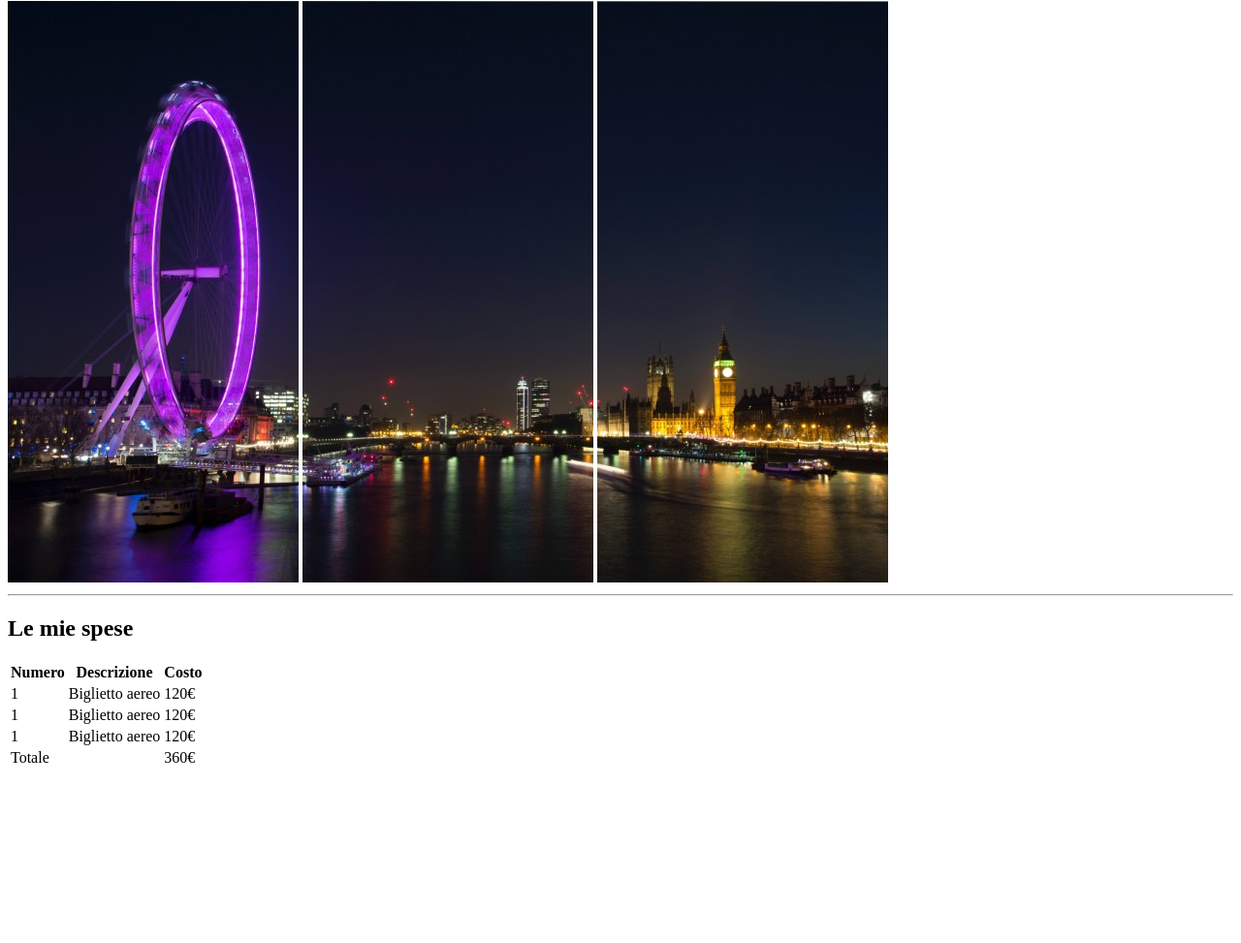
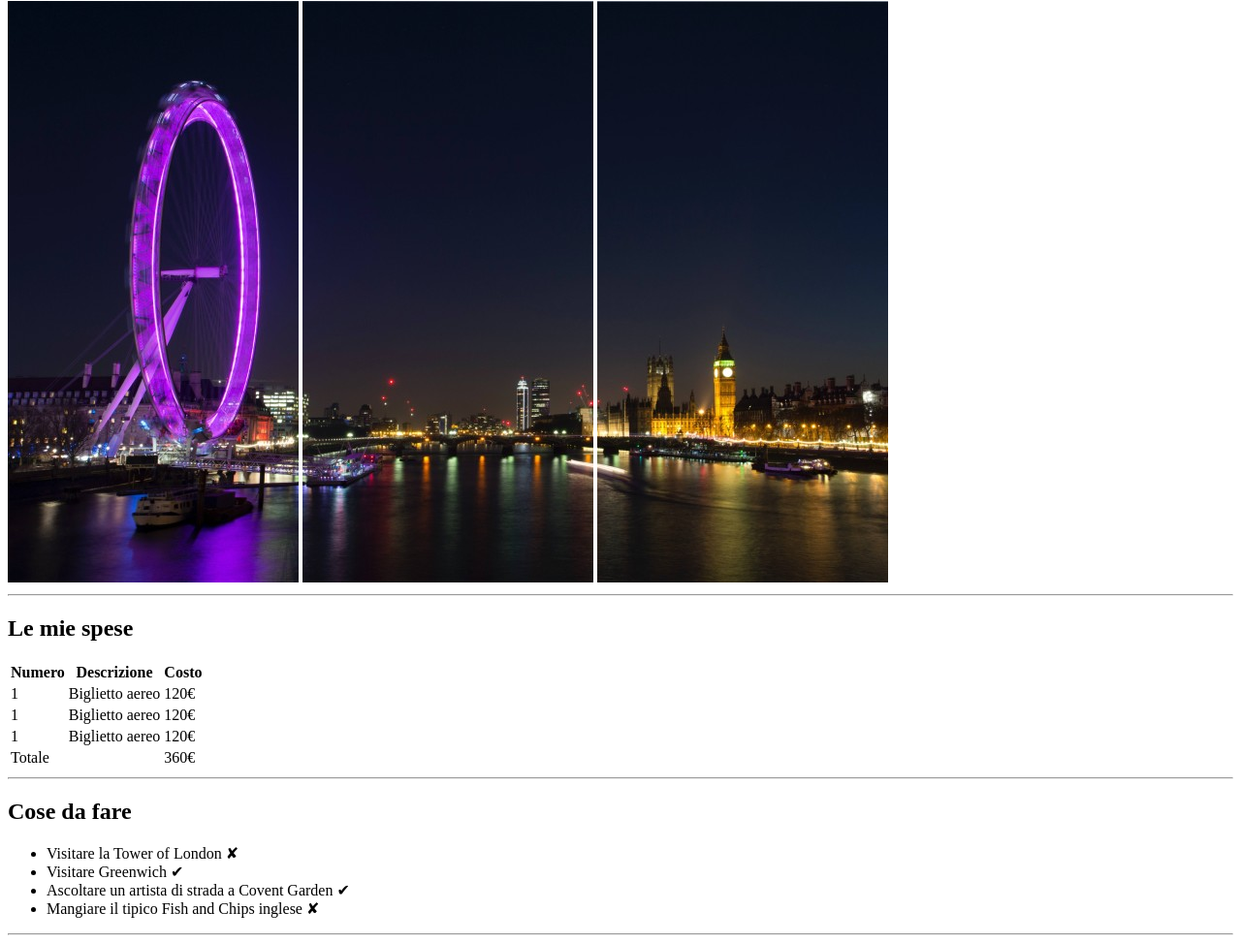
Before and after one commit to francescorossi1/html-london-trip, a plain HTML site: page index.html in a window 1280 px wide. Shown: the part 79-1052 px from the top of the page at 97% size. Before the commit the page ends 881 px from the top, so only its background shows below. Drawn offline with Linux system fonts and the light colour scheme.

Commit message:
added unordered list, fixed closing tag

```diff
--- a/index.html
+++ b/index.html
@@ -15,7 +15,7 @@
         <hr>
     </header>
     <main>
-        <section id="costs"></section>
+        <section id="costs">
             <h2>Le mie spese</h2>
             <table>
                 <thead>
@@ -50,7 +50,18 @@
                     </tr>
                 </tfoot>
             </table>
-        <section id="to do list"></section>
+            <hr>
+        </section>
+        <section id="to do list">
+            <h2>Cose da fare</h2>
+            <ul>
+                <li>Visitare la Tower of London &#10008</li>
+                <li>Visitare Greenwich &#10004</li>
+                <li>Ascoltare un artista di strada a Covent Garden &#10004</li>
+                <li>Mangiare il tipico Fish and Chips inglese &#10008</li>
+            </ul>
+            <hr>
+        </section>
         <section id="useful info"></section>
         <section id="photos"></section>
     </main>
```
Lines whose indentation alone changed are shown as unchanged.
